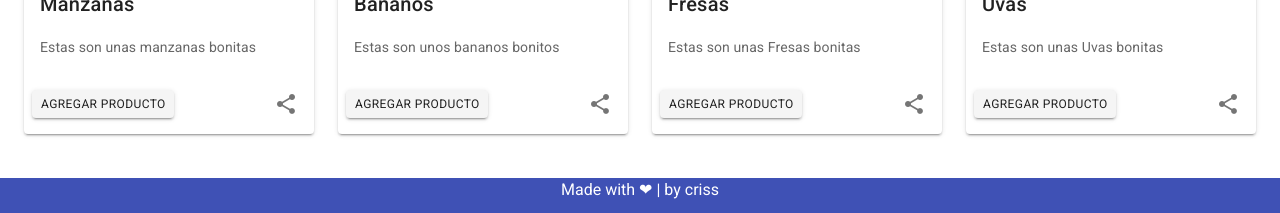
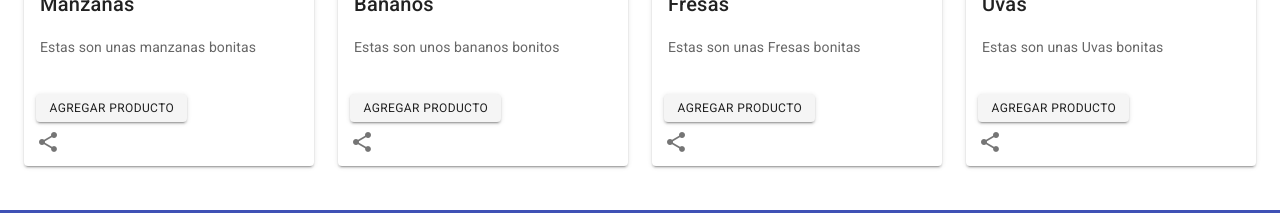
Before and after one commit to crisswebapp/Abarrofarma, a Nuxt app: page / in a window 1280 px wide. Shown: the part 402-615 px from the top of the page. Built offline with nearby package versions, Linux system fonts and the light colour scheme.

Commit message:
modified:   components/producto.vue

```diff
--- a/components/producto.vue
+++ b/components/producto.vue
@@ -5,11 +5,14 @@
       <v-card-title>{{ producto.titulo }}</v-card-title>
       <v-card-text> {{ producto.descripcion }}</v-card-text>
       <v-card-actions>
-        <v-btn class="my-2 caption" small>
-          {{ btnAgregar }}
-        </v-btn>
-        <v-spacer></v-spacer>
-        <v-icon class="mx-2">mdi-share-variant</v-icon>
+        <v-row>
+          <v-col cols="12" sm="6" class="ma-1">
+            <v-btn class="my-2 caption" small>
+              {{ btnAgregar }}
+            </v-btn>
+            <v-icon>mdi-share-variant</v-icon>
+          </v-col>
+        </v-row>
       </v-card-actions>
     </v-card>
   </span>
```
